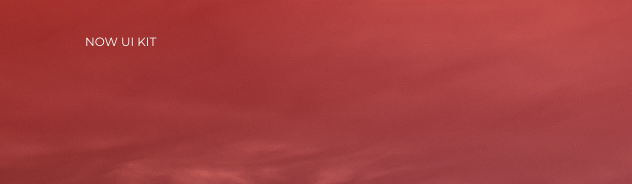
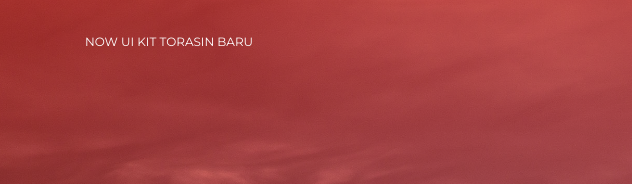
Before and after one commit to SgtBagus/repotestdiscord, a website: page index.html in a window 1280 px wide. Shown: the top 184 px of the page, 0-632 px from the left. Drawn offline with Linux system fonts and the light colour scheme; some packages are replaced by stand-ins of ours.

Commit message:
verison 1.1

```diff
--- a/index.html
+++ b/index.html
@@ -43,7 +43,7 @@
     <div class="container">
       <div class="navbar-translate">
         <a class="navbar-brand" href="https://demos.creative-tim.com/now-ui-kit/index.html" rel="tooltip" title="Designed by Invision. Coded by Creative Tim" data-placement="bottom" target="_blank">
-          Now Ui Kit
+          Now Ui Kit TORASIN BARU
         </a>
         <button class="navbar-toggler navbar-toggler" type="button" data-toggle="collapse" data-target="#navigation" aria-controls="navigation-index" aria-expanded="false" aria-label="Toggle navigation">
           <span class="navbar-toggler-bar top-bar"></span>
```
